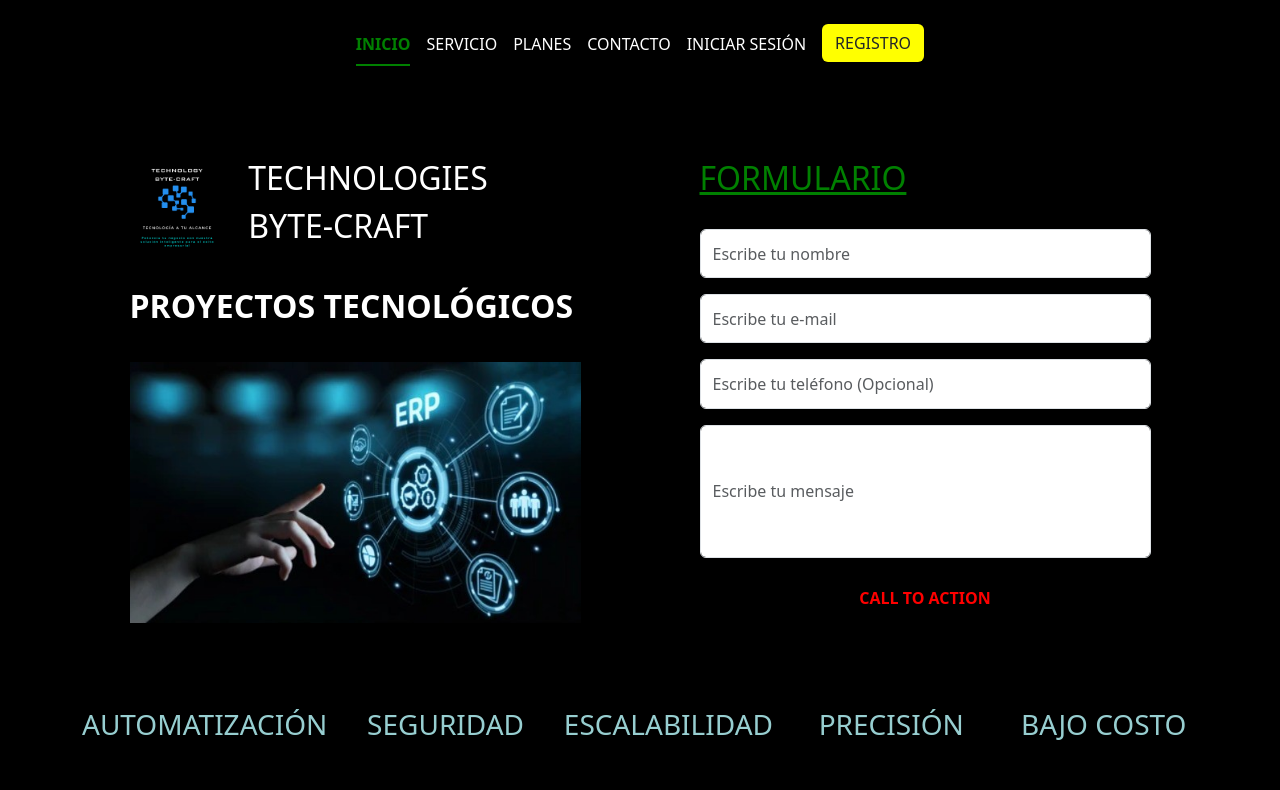
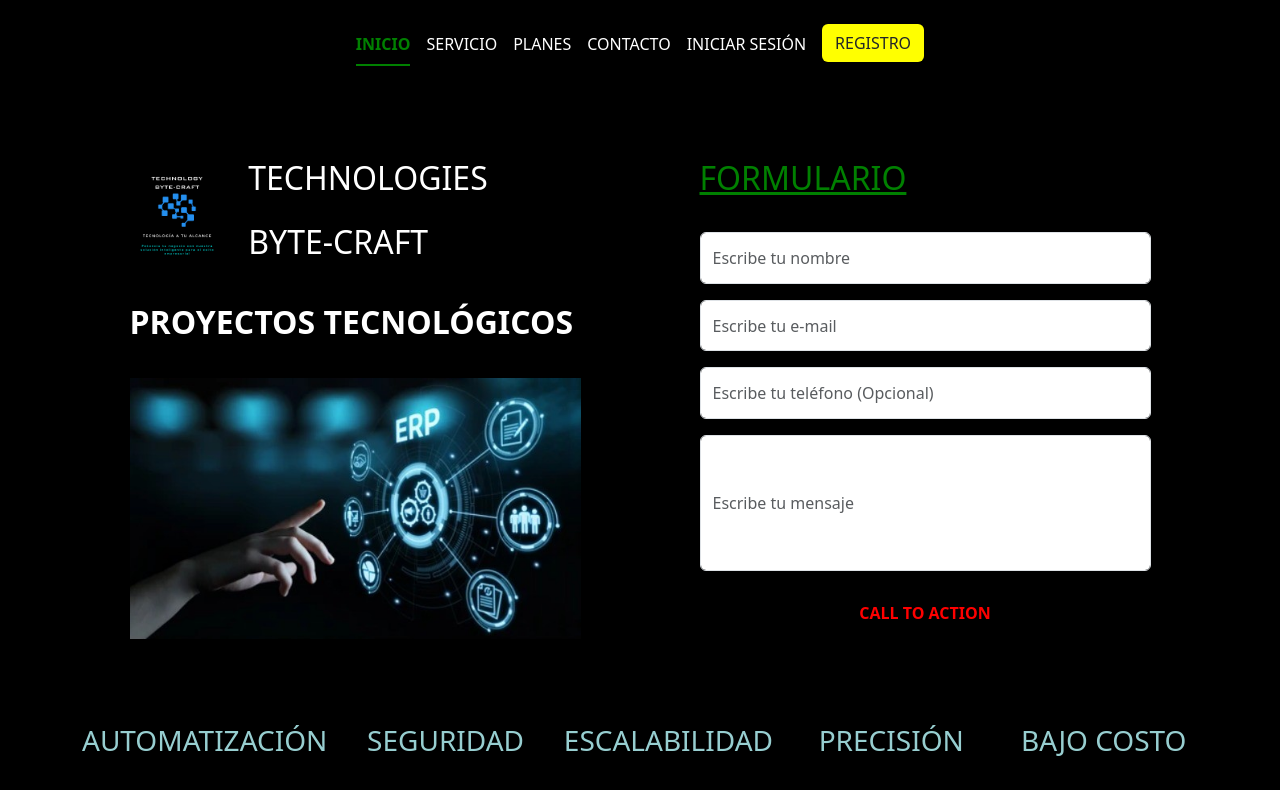
Before and after one commit to danielflorestello/Technologies-Byte-Craft, a plain HTML site: page index.html in a window 1280 px wide. Shown: the top 790 px of the page. Drawn offline with nearby package versions, Linux system fonts and the light colour scheme.

Commit message:
Update index.html

```diff
--- a/index.html
+++ b/index.html
@@ -56,7 +56,10 @@
                     <div class="d-grid gap-3 col-md-5 mx-auto">
                         <div class="row align-items-center">
                             <div class="col-md-3"><img src="imagenes/logo.PNG" width="100%"></div>
-                            <div class="col"><p class="fs-2">TECHNOLOGIES BYTE-CRAFT</p></div>
+                            <div class="col">
+                                <p class="fs-2">TECHNOLOGIES</p>
+                                <p class="fs-2">BYTE-CRAFT</p>
+                            </div>
                         </div>
 
                         <p class="fw-bold fs-2">PROYECTOS TECNOLÓGICOS</p>
```
